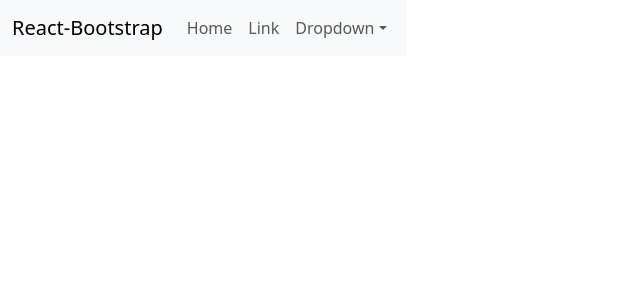
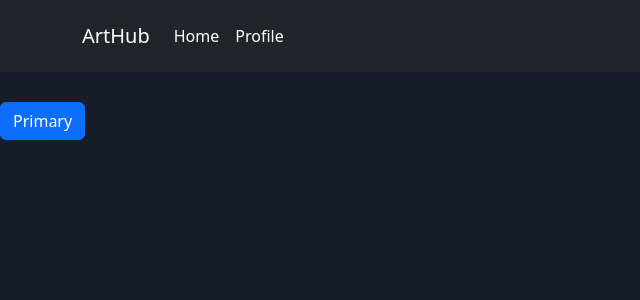
Before and after one commit to PhenolLully/arthub, a React (Vite) app in the folder client/: page / in a window 1280 px wide. Shown: the top 300 px of the page, without its empty margins (0-640 px from the left). Built offline with nearby package versions, Linux system fonts and the light colour scheme.

Commit message:
added a new bootstrap and homepage/profile to project

```diff
--- a/client/src/App.jsx
+++ b/client/src/App.jsx
@@ -1,34 +1,44 @@
-import React from 'react';
+import React, { useState } from 'react';
 import Container from 'react-bootstrap/Container';
 import Nav from 'react-bootstrap/Nav';
 import Navbar from 'react-bootstrap/Navbar';
-import NavDropdown from 'react-bootstrap/NavDropdown';
+import Home from './components/Home/Home'; // Import the Home component
+import Profile from './components/Profile/Profile'; // Import the Profile component
+
+import 'bootstrap/dist/css/bootstrap.min.css';
 
 function App() {
+  const [page, setPage] = useState('home');
+
+  const renderPage = () => {
+    switch (page) {
+      case 'home':
+        return <Home />;
+      case 'profile':
+        return <Profile />;
+      default:
+        return <Home />;
+    }
+  };
+
   return (
-    <Navbar expand="lg" className="bg-body-tertiary">
-      <Container>
-        <Navbar.Brand href="#home">React-Bootstrap</Navbar.Brand>
-        <Navbar.Toggle aria-controls="basic-navbar-nav" />
-        <Navbar.Collapse id="basic-navbar-nav">
+    <>
+      <Navbar bg="dark" variant="dark" className="text-center">
+        <Container>
+          <Navbar.Brand>ArtHub</Navbar.Brand>
           <Nav className="me-auto">
-            <Nav.Link href="#home">Home</Nav.Link>
-            <Nav.Link href="#link">Link</Nav.Link>
-            <NavDropdown title="Dropdown" id="basic-nav-dropdown">
-              <NavDropdown.Item href="#action/3.1">Action</NavDropdown.Item>
-              <NavDropdown.Item href="#action/3.2">
-                Another action
-              </NavDropdown.Item>
-              <NavDropdown.Item href="#action/3.3">Something</NavDropdown.Item>
-              <NavDropdown.Divider />
-              <NavDropdown.Item href="#action/3.4">
-                Separated link
-              </NavDropdown.Item>
-            </NavDropdown>
+            <Nav.Link onClick={() => setPage('home')}>Home</Nav.Link>
+            <Nav.Link onClick={() => setPage('profile')}>Profile</Nav.Link>
           </Nav>
-        </Navbar.Collapse>
-      </Container>
-    </Navbar>
+        </Container>
+      </Navbar>
+
+      {renderPage()} {/* Render the current page based on the state */}
+
+      <footer>
+        {/* Add your footer content here */}
+      </footer>
+    </>
   );
 }
 
--- /dev/null
+++ b/client/src/components/Home/Home.css
@@ -0,0 +1 @@
+/* Home.css */
--- /dev/null
+++ b/client/src/components/Home/Home.jsx
@@ -0,0 +1,12 @@
+import React from 'react';
+import Button from 'react-bootstrap/Button';
+
+function Home() {
+  return (
+    <>
+      <Button variant="primary">Primary</Button>{' '}
+    </>
+  );
+}
+
+export default Home;
--- /dev/null
+++ b/client/src/components/Profile/Profile.jsx
@@ -0,0 +1,12 @@
+import React from 'react';
+
+const Profile = () => {
+    return (
+        <div>
+            <h1>Profile Page</h1>
+            {/* Add your profile information here */}
+        </div>
+    );
+};
+
+export default Profile;
--- a/client/src/index.css
+++ b/client/src/index.css
@@ -11,7 +11,6 @@
   text-rendering: optimizeLegibility;
   -webkit-font-smoothing: antialiased;
   -moz-osx-font-smoothing: grayscale;
-  -webkit-text-size-adjust: 100%;
 }
 
 a {
@@ -23,29 +22,69 @@ a:hover {
   color: #535bf2;
 }
 
+p {
+  margin: 0;
+  padding: 0;
+  font-size: 20px;
+  text-align: center;
+}
+
+.navbar {
+  display: flex;
+  justify-content: space-between;
+  align-items: center;
+  padding: 1rem 0;
+
+}
+.nav-link {
+  position: relative;
+  color: white !important; /* Set the text color */
+}
+
+.nav-link::before {
+  content: "";
+  position: absolute;
+  bottom: -2px;
+  left: 0;
+  width: 100%;
+  height: 2px; /* Set the line height */
+  background-color: white; /* Set the line color */
+  transform: scaleX(0); /* Initially hide the line */
+  transition: transform 0.3s ease; /* Add a smooth transition */
+}
+
+.nav-link:hover::before {
+  transform: scaleX(1); /* Show the line on hover */
+}
+
 body {
   margin: 0;
-  display: flex;
 
+  color: white;
   min-width: 320px;
   min-height: 100vh;
+  background-color: #181d2a;
 }
 
 h1 {
   font-size: 3.2em;
   line-height: 1.1;
+  color:#efd604;
+  text-align: center;
 }
 
-button {
-  border-radius: 8px;
-  border: 1px solid transparent;
-  padding: 0.6em 1.2em;
-  font-size: 1em;
-  font-weight: 500;
-  font-family: inherit;
-  background-color: #1a1a1a;
-  cursor: pointer;
-  transition: border-color 0.25s;
+h2 {
+  font-size:larger;
+  color:#2e74b7;
+  text-align: center;
+
+}
+h3 {
+  font-size: 1.5em;
+  color: #95d3e9
+  ;
+  text-align: center;
+
 }
 button:hover {
   border-color: #646cff;
@@ -54,6 +93,30 @@ button:focus,
 button:focus-visible {
   outline: 4px auto -webkit-focus-ring-color;
 }
+
+
+/* Add spacing to headings */
+h1, h2, h3, h4, h5, h6 {
+  margin-top: 20px;
+  margin-bottom: 10px;
+}
+
+/* Add spacing to paragraphs */
+p {
+  margin: 50px;
+}
+
+/* Add spacing to buttons */
+button {
+  margin-top: 10px;
+  margin-bottom: 10px;
+}
+
+/* Add spacing to navbar */
+.navbar {
+  margin-bottom: 20px;
+}
+
 
 @media (prefers-color-scheme: light) {
   :root {
--- a/package.json
+++ b/package.json
@@ -10,6 +10,7 @@
   "author": "",
   "license": "ISC",
   "dependencies": {
+    "bootstrap": "^5.3.3",
     "react-bootstrap": "^2.10.2"
   }
 }
```
Also changed, not shown: 1 other file (tests, documents, lock files or other folders).
